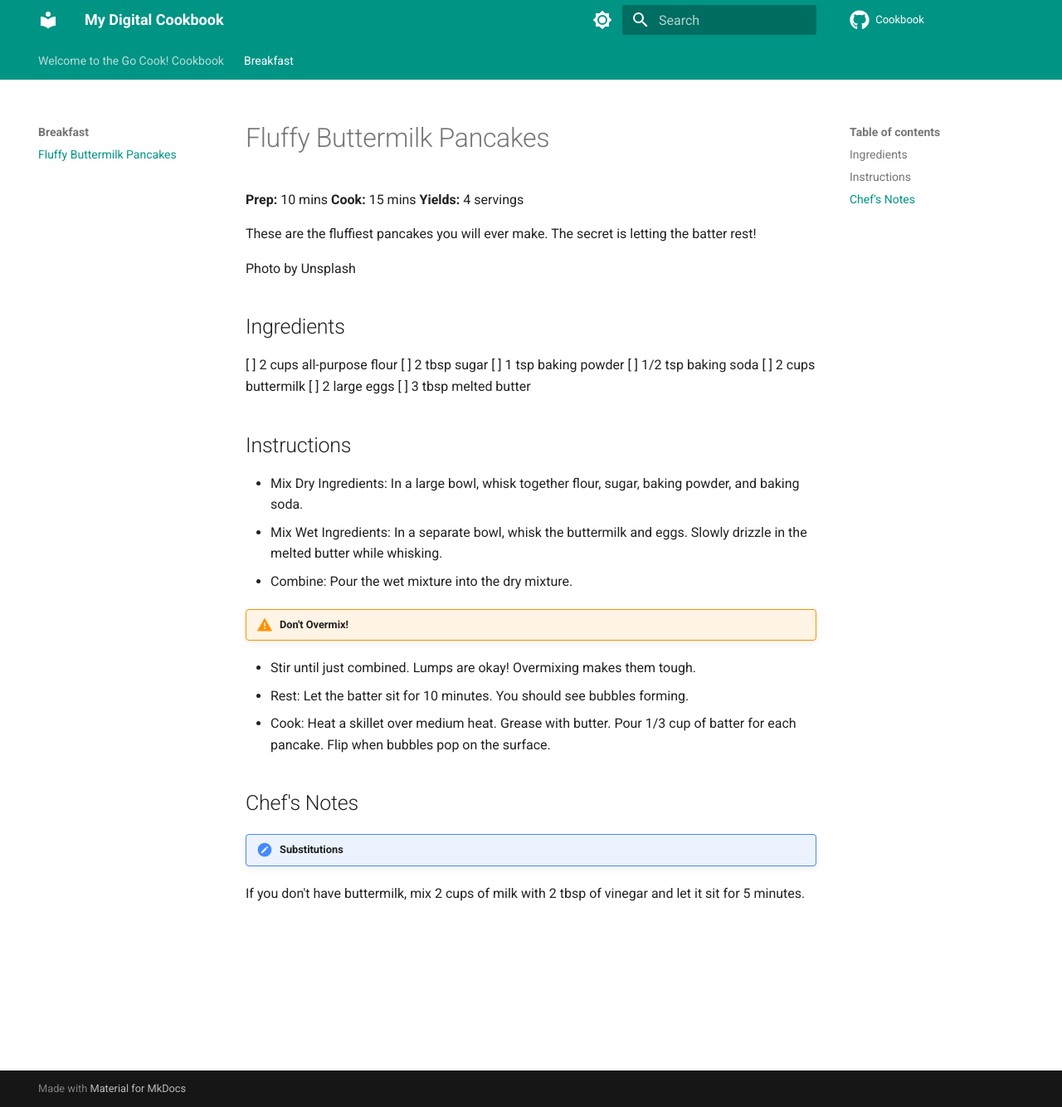
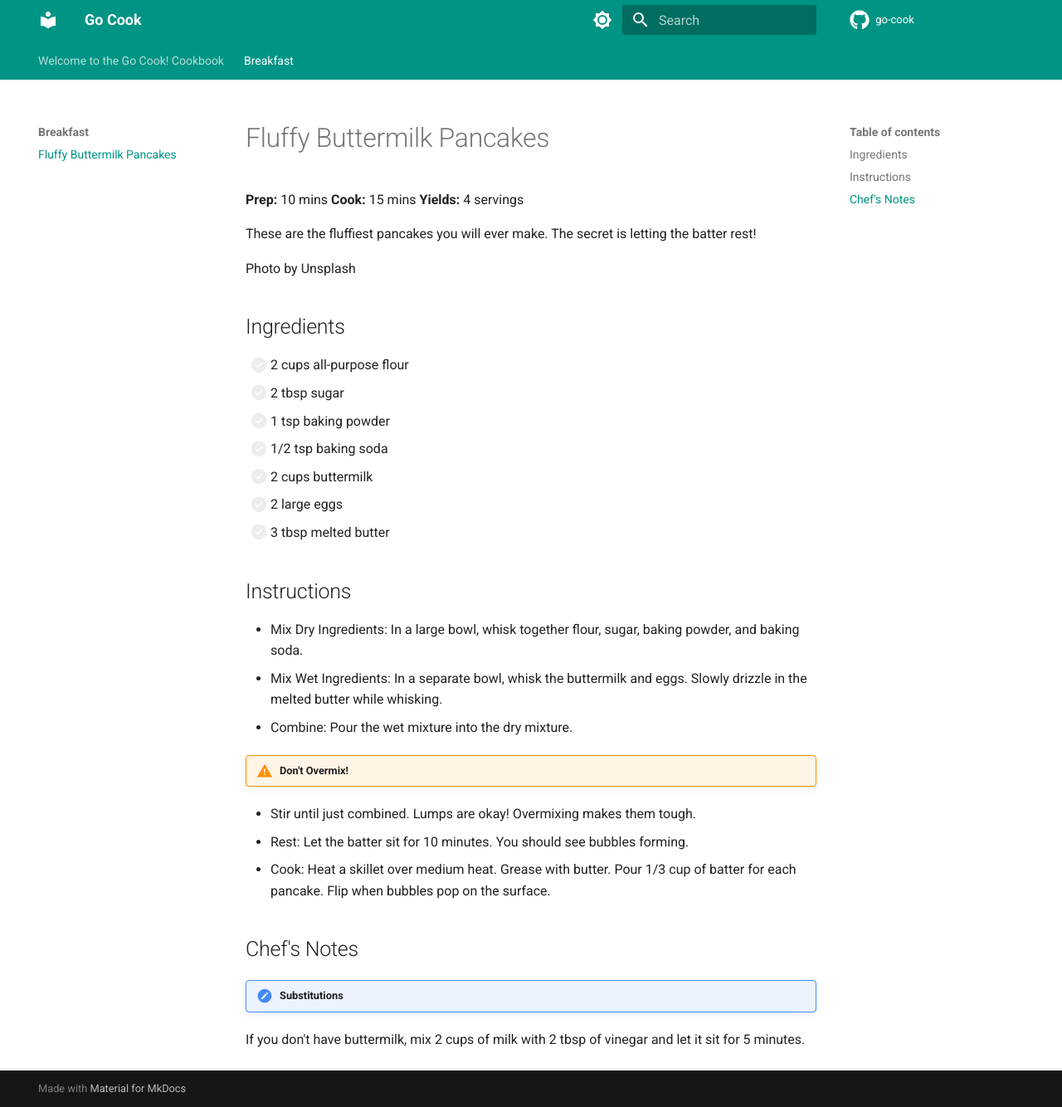
Before and after one commit to tomwillis608/go-cook, an MkDocs documentation site: the page built from docs/breakfast/pancakes.md, in a window 1280 px wide and 1334 px high. Shown: the whole window at 83% size. Built offline with MkDocs 1.6.1 and Material for MkDocs 9.7.7, drawn with Linux system fonts in a browser that asks for light colours; comment, search, counter and statistics services are not loaded.

```diff
--- a/docs/breakfast/pancakes.md
+++ b/docs/breakfast/pancakes.md
@@ -12,13 +12,13 @@ Photo by Unsplash
 
 ## Ingredients
 
-[ ] 2 cups all-purpose flour
-[ ] 2 tbsp sugar
-[ ] 1 tsp baking powder
-[ ] 1/2 tsp baking soda
-[ ] 2 cups buttermilk
-[ ] 2 large eggs
-[ ] 3 tbsp melted butter
+- [ ] 2 cups all-purpose flour
+- [ ] 2 tbsp sugar
+- [ ] 1 tsp baking powder
+- [ ] 1/2 tsp baking soda
+- [ ] 2 cups buttermilk
+- [ ] 2 large eggs
+- [ ] 3 tbsp melted butter
 
 ## Instructions
 
--- a/mkdocs.yml
+++ b/mkdocs.yml
@@ -1,7 +1,7 @@
-site_name: My Digital Cookbook
-site_url: https://yourusername.github.io/cookbook/
-repo_url: https://github.com/yourusername/cookbook
-repo_name: Cookbook
+site_name: Go Cook
+site_url: https://tomwillis608.github.io/go-cook/
+repo_url: https://github.com/tomwillis608/go-cook
+repo_name: go-cook
 
 # The theme that makes it look great on mobile
 theme:
@@ -31,7 +31,7 @@ theme:
 
 # Python extensions to make your Markdown powerful
 markdown_extensions:
-  - admonition               # Great for "Chef's Notes" or warnings
+  - admonition              # Great for "Chef's Notes" or warnings
   - attr_list               # Allows adding CSS classes to elements
   - pymdownx.details        # Collapsible sections (great for nutrition info)
   - pymdownx.superfences    # Better code blocks (or pre-formatted text)
@@ -44,4 +44,8 @@ extra_css:
 
 # Plugins
 plugins:
-  - search
+  - search:
+      # Limit indexing to just headings (h1, h2, h3) and the first paragraph
+      # This is great for large sites where you only need to find the topic.
+      separator: '[\s\-,:!=\[\]/]+' # Regex to split words
+      lang: en
```
